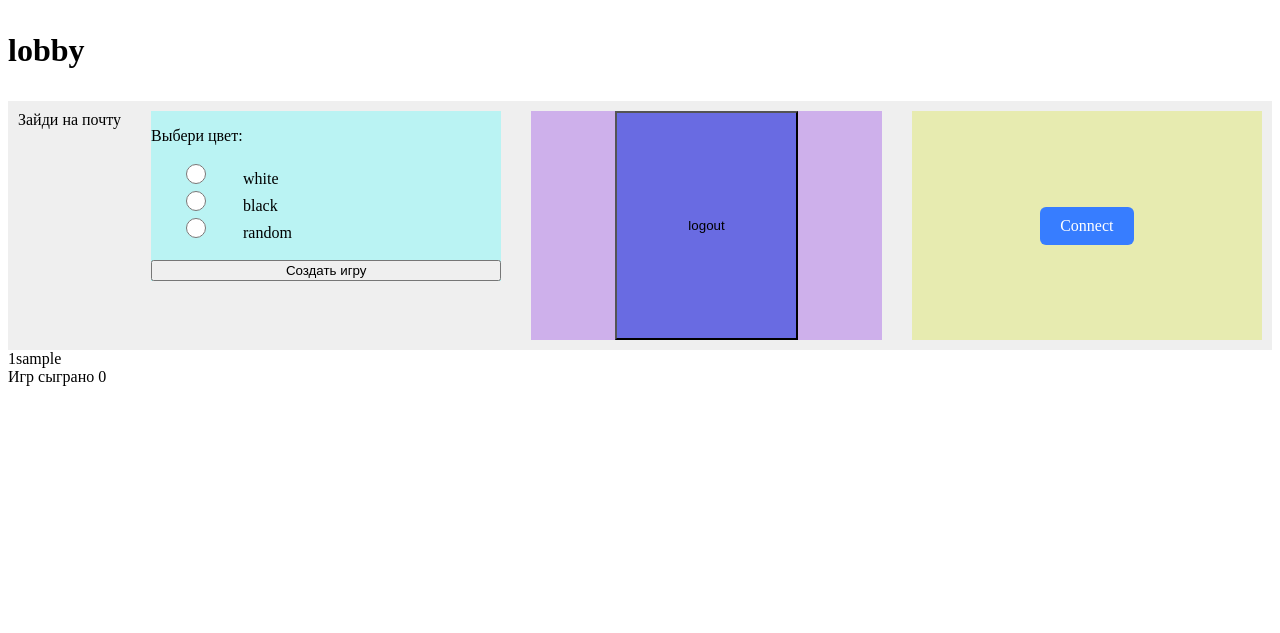
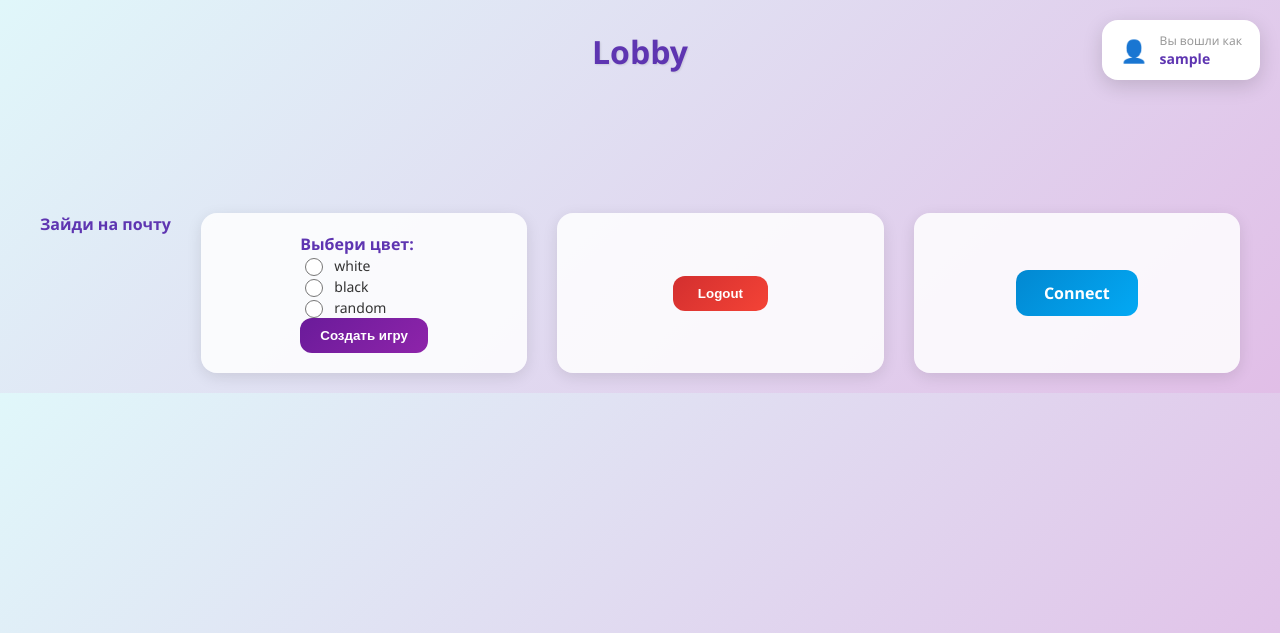
Before and after one commit to young-faber/ch, a Django app: page /lobby in a window 1280 px wide. Shown: the top 633 px of the page. Run offline with Django 5.2, Linux system fonts and the light colour scheme; the visitor is signed in with stand-in values (Sample User, id 1); data that the repository does not hold is empty; parts of the project's set-up code (start-up, migrations or seed data) failed here and were passed over.

Commit message:
изменения в фронтенд

```diff
--- a/main/templates/main/index.html
+++ b/main/templates/main/index.html
@@ -8,8 +8,10 @@
 <body>
     <form action="" method="post">
         {% csrf_token %}
-        {{form.as_div}}
-        check text
+        {% for field in form %}
+        <label for="">{{field.label}}</label>
+            {{field}}
+        {% endfor %}
         <input type="submit" value="enter">
     </form>
     <a href="{% url 'main:registr' %}">зарегистрироваться</a>
--- a/main/templates/main/lobby.html
+++ b/main/templates/main/lobby.html
@@ -6,124 +6,308 @@
     <title>Lobby</title>
 
     <style>
-        /* Спрятанный чекбокс (но не display:none) */
-        #joinToggle {
-            position: absolute;
-            left: -9999px;
+        body {
+            font-family: 'Segoe UI', Tahoma, Geneva, Verdana, sans-serif;
+            background: linear-gradient(135deg, #e0f7fa, #e1bee7);
+            margin: 0;
+            padding: 0;
+            color: #333;
         }
 
-        /* Модалка по умолчанию скрыта */
+        h1 {
+            text-align: center;
+            margin: 30px 0;
+            font-size: 2rem;
+            font-weight: 700;
+            color: #5e35b1;
+            text-shadow: 1px 1px 2px rgba(0,0,0,0.1);
+        }
+
+        /* User card */
+        .user-card {
+            position: fixed;
+            top: 20px;
+            right: 20px;
+            display: inline-flex;
+            align-items: center;
+            gap: 12px;
+            padding: 12px 18px;
+            background: #fff;
+            border-radius: 16px;
+            box-shadow: 0 6px 20px rgba(0,0,0,0.15);
+            font-size: 14px;
+            transition: transform 0.2s;
+        }
+
+        .user-card:hover {
+            transform: translateY(-2px);
+        }
+
+        .user-card .icon {
+            font-size: 22px;
+        }
+
+        .user-card .label {
+            font-size: 12px;
+            color: #999;
+        }
+
+        .user-card .name {
+            font-weight: 600;
+            color: #5e35b1;
+        }
+
+        /* Main container */
+        .main-container {
+            display: flex;
+            flex-direction: row;
+            justify-content: space-between;
+            gap: 30px;
+            padding: 20px 40px;
+            margin-top: 120px;
+        }
+
+        .block {
+            flex: 1;
+            display: flex;
+            flex-direction: column;
+            align-items: center;
+            justify-content: center;
+            padding: 20px;
+            border-radius: 16px;
+            gap: 15px;
+            background: rgba(255, 255, 255, 0.85);
+            box-shadow: 0 4px 15px rgba(0,0,0,0.1);
+            transition: transform 0.2s, box-shadow 0.2s;
+        }
+
+        .block:hover {
+            transform: translateY(-3px);
+            box-shadow: 0 8px 20px rgba(0,0,0,0.2);
+        }
+
+        /* Create Game */
+        .create {
+            display: flex;
+            flex-direction: column;
+            align-items: center;
+            gap: 12px;
+            width: 100%;
+        }
+
+        .create p {
+            margin: 0;
+            font-weight: 600;
+            color: #5e35b1;
+        }
+
+        .create label {
+            display: flex;
+            align-items: center;
+            gap: 8px;
+            font-size: 14px;
+            cursor: pointer;
+        }
+
+        .create input[type="radio"] {
+            width: 18px;
+            height: 18px;
+            accent-color: #5e35b1;
+            cursor: pointer;
+        }
+
+        .create button {
+            padding: 10px 20px;
+            border: none;
+            border-radius: 12px;
+            background: linear-gradient(135deg, #6a1b9a, #8e24aa);
+            color: white;
+            font-weight: 600;
+            cursor: pointer;
+            transition: background 0.3s, transform 0.2s;
+        }
+
+        .create button:hover {
+            background: linear-gradient(135deg, #8e24aa, #ab47bc);
+            transform: translateY(-2px);
+        }
+
+        /* Logout button */
+        .logout-block button {
+            padding: 10px 25px;
+            border: none;
+            border-radius: 12px;
+            background: linear-gradient(135deg, #d32f2f, #f44336);
+            color: white;
+            font-weight: 600;
+            cursor: pointer;
+            transition: background 0.3s, transform 0.2s;
+        }
+
+        .logout-block button:hover {
+            background: linear-gradient(135deg, #f44336, #e57373);
+            transform: translateY(-2px);
+        }
+
+        /* Connect button */
+        .connect-block label {
+            padding: 12px 28px;
+            background: linear-gradient(135deg, #0288d1, #03a9f4);
+            color: white;
+            border-radius: 12px;
+            cursor: pointer;
+            font-weight: 600;
+            transition: background 0.3s, transform 0.2s;
+        }
+
+        .connect-block label:hover {
+            background: linear-gradient(135deg, #03a9f4, #29b6f6);
+            transform: translateY(-2px);
+        }
+
+        /* Modal */
         #joinModal {
             position: fixed;
             top: 0;
             left: 0;
             width: 100%;
             height: 100%;
-            background: rgba(0,0,0,0.45);
+            background: rgba(0,0,0,0.5);
             display: none;
             justify-content: center;
             align-items: center;
+            z-index: 1000;
         }
 
-        /* Когда чекбокс включён — показываем модалку */
         #joinToggle:checked + #joinModal {
             display: flex;
         }
+
+        #joinModal .modal-content {
+            background: #fff;
+            padding: 25px;
+            border-radius: 16px;
+            width: 320px;
+            box-shadow: 0 8px 25px rgba(0,0,0,0.25);
+            display: flex;
+            flex-direction: column;
+            gap: 15px;
+            text-align: center;
+        }
+
+        #joinModal .modal-content h3 {
+            margin: 0;
+            color: #5e35b1;
+        }
+
+        #joinModal .modal-content input[type="text"] {
+            width: 100%;
+            padding: 10px;
+            border-radius: 10px;
+            border: 1px solid #bbb;
+            font-size: 14px;
+        }
+
+        #joinModal .modal-content button {
+            padding: 10px;
+            border: none;
+            border-radius: 12px;
+            background: linear-gradient(135deg, #2e7d32, #43a047);
+            color: white;
+            font-weight: 600;
+            cursor: pointer;
+            transition: background 0.3s, transform 0.2s;
+        }
+
+        #joinModal .modal-content button:hover {
+            background: linear-gradient(135deg, #43a047, #66bb6a);
+            transform: translateY(-2px);
+        }
+
+        #joinModal .modal-content .cancel-label {
+            padding: 10px;
+            background: linear-gradient(135deg, #c62828, #e53935);
+            color: white;
+            border-radius: 12px;
+            cursor: pointer;
+            font-weight: 600;
+            transition: background 0.3s, transform 0.2s;
+        }
+
+        #joinModal .modal-content .cancel-label:hover {
+            background: linear-gradient(135deg, #e53935, #ef5350);
+            transform: translateY(-2px);
+        }
+
+        /* Hidden checkbox */
+        #joinToggle {
+            position: absolute;
+            left: -9999px;
+        }
+
+        .verify-msg {
+            font-weight: 600;
+            color: #5e35b1;
+        }
+
     </style>
 </head>
 <body>
-    <h1><p>lobby</p></h1>
+    <h1>Lobby</h1>
 
-    <!-- Основной контейнер с 3 блоками -->
-    <div style="display: flex; flex-direction: row; background-color: rgba(128, 128, 128, 0.129); justify-content: space-between; gap: 30px; padding: 10px;">
+    <!-- User card -->
+    <div class="user-card">
+        <span class="icon">👤</span>
+        <div>
+            <div class="label">Вы вошли как</div>
+            <div class="name">{{request.user}}</div>
+        </div>
+    </div>
+
+    <!-- Main container -->
+    <div class="main-container">
         {% if not request.user.is_verified %}
-            Зайди на почту
+            <div class="verify-msg">Зайди на почту</div>
         {% endif %}
-        <!-- 1: создание игры -->
-        <div style="width: auto; flex: 1;">
+
+        <!-- Create game block -->
+        <div class="block create">
             <form action="{% url 'game:create_game' %}" method="post">
                 {% csrf_token %}
-
-                <div class="create" style="display: flex; justify-content: center; flex-direction: column; background-color: rgba(0, 255, 255, 0.222);">
-                    <p>Выбери цвет:</p>
-
-                    <label>
-                        <input type="radio" name="color" value="white" style="width: 80px; height: 20px;">
-                        white
-                    </label>
-
-                    <label>
-                        <input type="radio" name="color" value="black" style="width: 80px; height: 20px;">
-                        black
-                    </label>
-
-                    <label>
-                        <input type="radio" name="color" value="random" style="width: 80px; height: 20px;">
-                        random
-                    </label><br>
-
-                    <button type="submit">Создать игру</button>
-                </div>
+                <p>Выбери цвет:</p>
+                <label><input type="radio" name="color" value="white"> white</label>
+                <label><input type="radio" name="color" value="black"> black</label>
+                <label><input type="radio" name="color" value="random"> random</label>
+                <button type="submit">Создать игру</button>
             </form>
         </div>
 
-        <!-- 2: logout -->
-        <div style="background-color: rgba(137, 43, 226, 0.316); display: flex; flex: 1; align-items: center; justify-content: center;">
+        <!-- Logout block -->
+        <div class="block logout-block">
             <a href="{% url 'user:logout' %}">
-                <button style="width: 20cap; height: 25cap; background-color: rgba(20, 50, 220, 0.538);">logout</button>
+                <button>Logout</button>
             </a>
         </div>
 
-        <!-- 3: кнопка Connect, которая откроет модалку -->
-        <div style="background-color: rgba(214, 226, 43, 0.316); flex: 1; display: flex; align-items: center; justify-content: center;">
-            <!-- Это не form, а label, который включает чекбокс ниже -->
-            <label for="joinToggle"
-                   style="padding: 10px 20px; background:#377dff; color:white;
-                          border-radius:6px; cursor:pointer; border:none;">
-                Connect
-            </label>
+        <!-- Connect block -->
+        <div class="block connect-block">
+            <label for="joinToggle">Connect</label>
         </div>
     </div>
 
-    <!-- Скрытый чекбокс и модалка ДОЛЖНЫ быть ВНЕ flex-контейнера -->
-
-    <!-- Скрытый чекбокс-переключатель -->
+    <!-- Hidden checkbox -->
     <input type="checkbox" id="joinToggle">
 
-    <!-- Модальное окно -->
+    <!-- Modal -->
     <div id="joinModal">
-        <div style="
-            background:white;
-            padding:20px;
-            border-radius:10px;
-            width:300px;
-            box-shadow:0 0 20px rgba(0,0,0,0.3);
-        ">
+        <div class="modal-content">
             <h3>Войти в игру</h3>
-
             <form method="get" action="{% url 'game:join_game' %}">
-                <input type="text" name="id" placeholder="ID игры"
-                    style="width:100%; padding:8px; margin:10px 0; border-radius:6px; border:1px solid #999;">
-
-                <button type="submit"
-                        style="padding:8px 15px; width:100%; background:#28a745; color:white; border:none; border-radius:6px;">
-                    Join
-                </button>
+                <input type="text" name="id" placeholder="ID игры">
+                <button type="submit">Join</button>
             </form>
-
-            <!-- Кнопка закрытия -->
-            <label for="joinToggle"
-                style="display:block; margin-top:10px; text-align:center;
-                       padding:8px; background:#dc3545; color:white;
-                       border-radius:6px; cursor:pointer;">
-                Cancel
-            </label>
+            <label for="joinToggle" class="cancel-label">Cancel</label>
         </div>
     </div>
-
-    <div>1{{request.user}}</div>
-    <div>Игр сыграно {{games_played}}<div>
-
-
 </body>
 </html>
--- a/main/templates/main/registr.html
+++ b/main/templates/main/registr.html
@@ -18,7 +18,6 @@
             <div>
                 <label for="">{{field.label}}</label>
                 {{field}}
-
                 {% if field.errors %}
                 <div class="error">
                 {{ field.errors }}
--- a/main/templates/main/verification.html
+++ b/main/templates/main/verification.html
@@ -113,4 +113,5 @@ input[type="submit"]:hover{
 </form>
 
 <p>
-Введите код верификации, который был отправ
+Введите код верификации, который был отправлен на вашу почту. Если письма нет, проверьте <span style="color: red;">"Спам"</span>
+</p>
```
Also changed, not shown: user/forms.py (+11 -0 lines).
